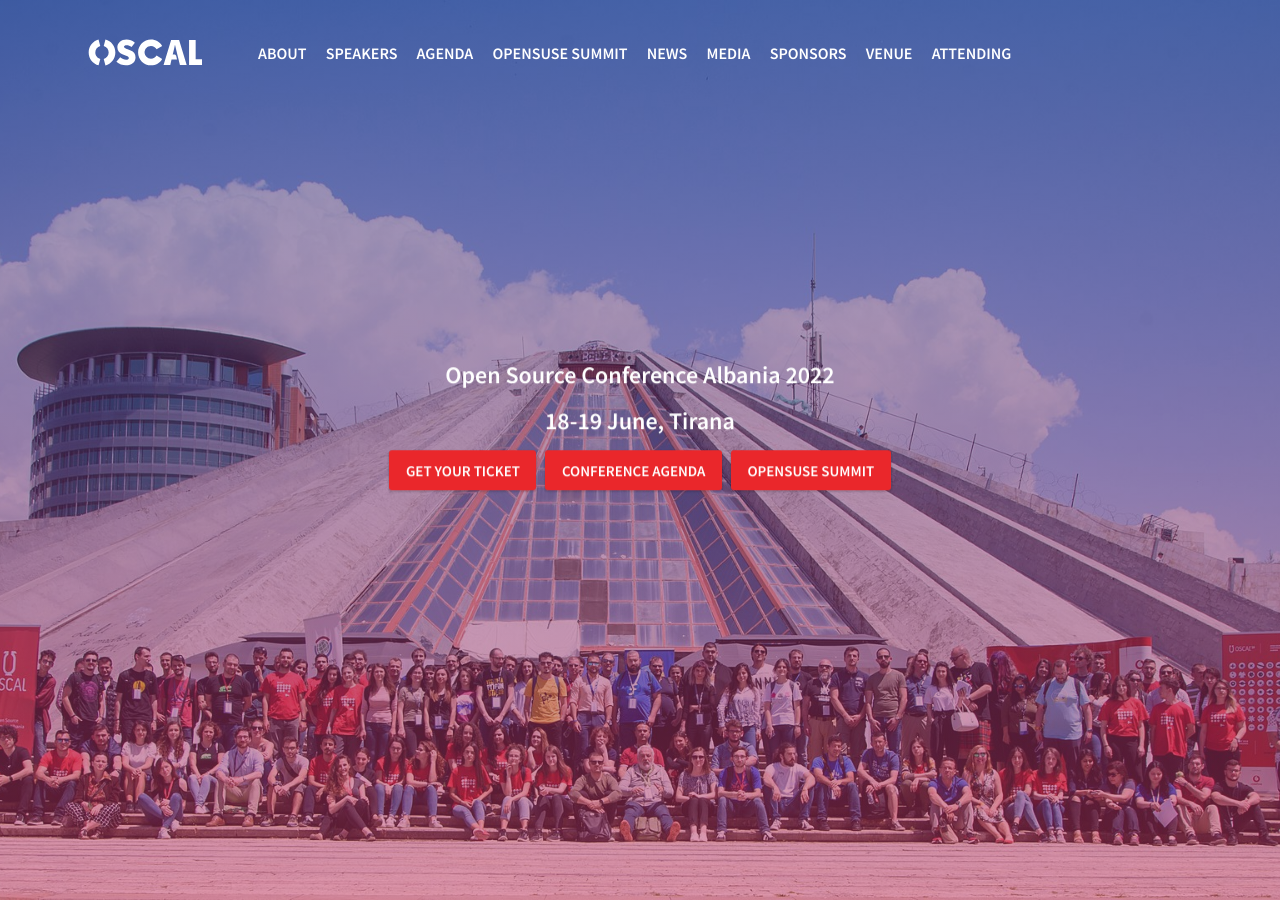
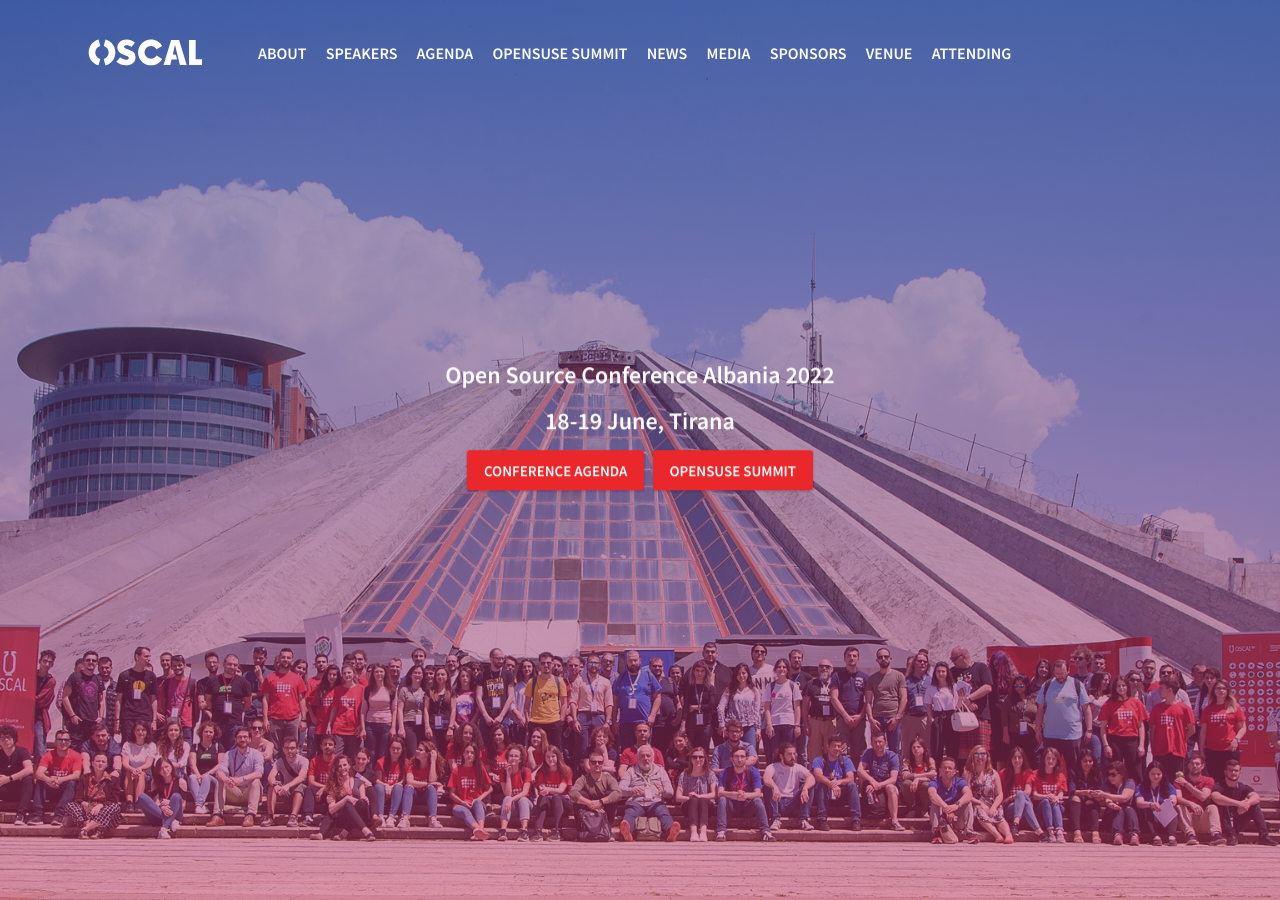
Before and after one commit to OpenLabsHackerspace/OSCAL2022-website, a Jekyll site: the page built from index.html, in a window 1280 px wide and 900 px high. Built offline with Jekyll 4.4.1, drawn with Linux system fonts in a browser that asks for light colours; comment, search, counter and statistics services are not loaded.

Commit message:
remove 'get your ticket' button

```diff
--- a/_config.yml
+++ b/_config.yml
@@ -64,9 +64,9 @@
 typeoutTextValues: '"", "", "'
 typeoutFallback: ""
 heroButtons:
-- {link: "https://events.openlabs.cc/e/15/oscal-2022", text: "Get your ticket"}
 - {link: "https://cfp.openlabs.cc/oscal2022/schedule/", text: "Conference Agenda"}
 - {permalink: "/open-susse-summit/", text: "openSUSE Summit"}
+# - {link: "https://events.openlabs.cc/e/15/oscal-2022", text: "Get your ticket"}
 
 # About Block
 aboutTitle: "About OSCAL"
```
